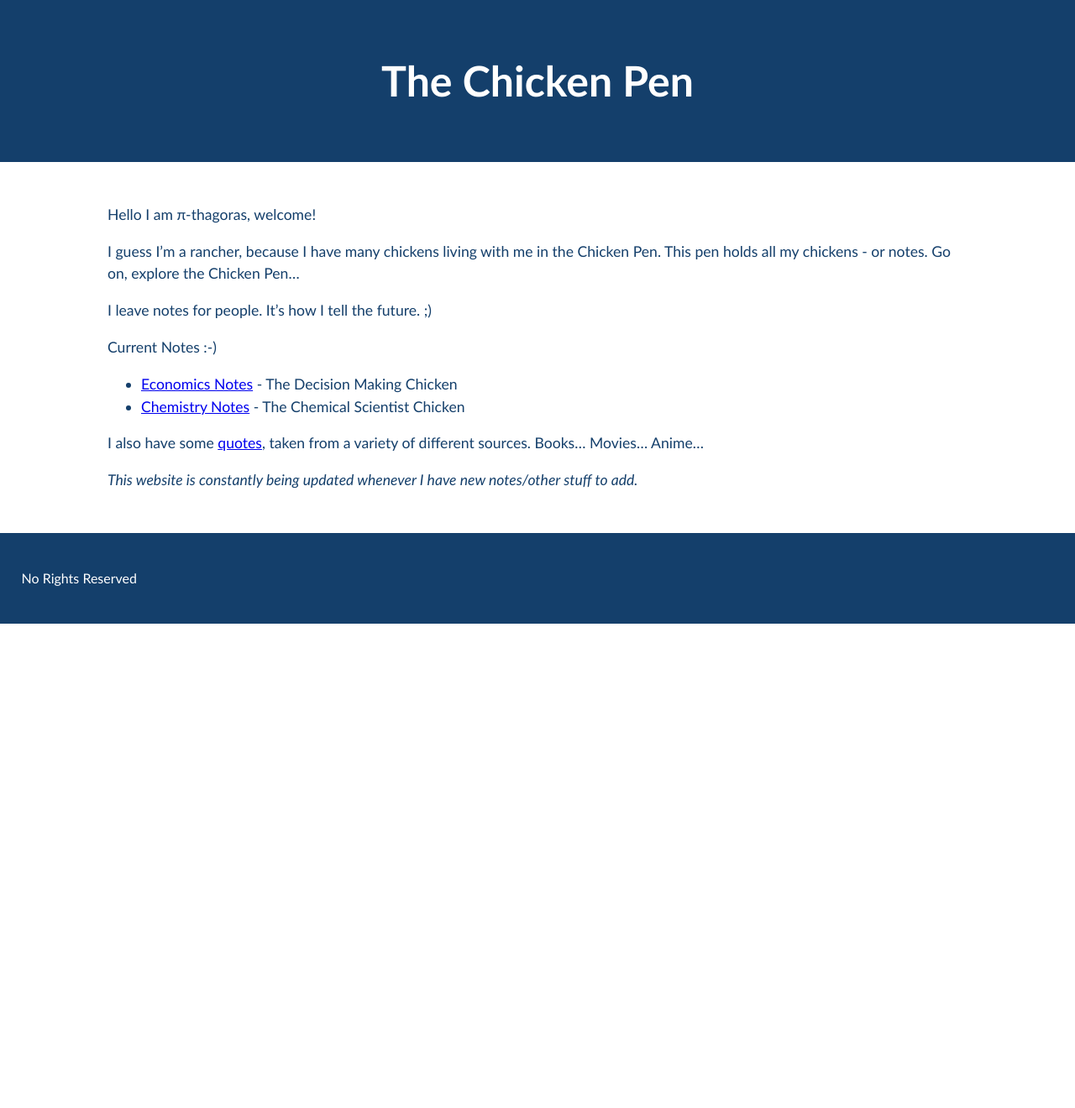
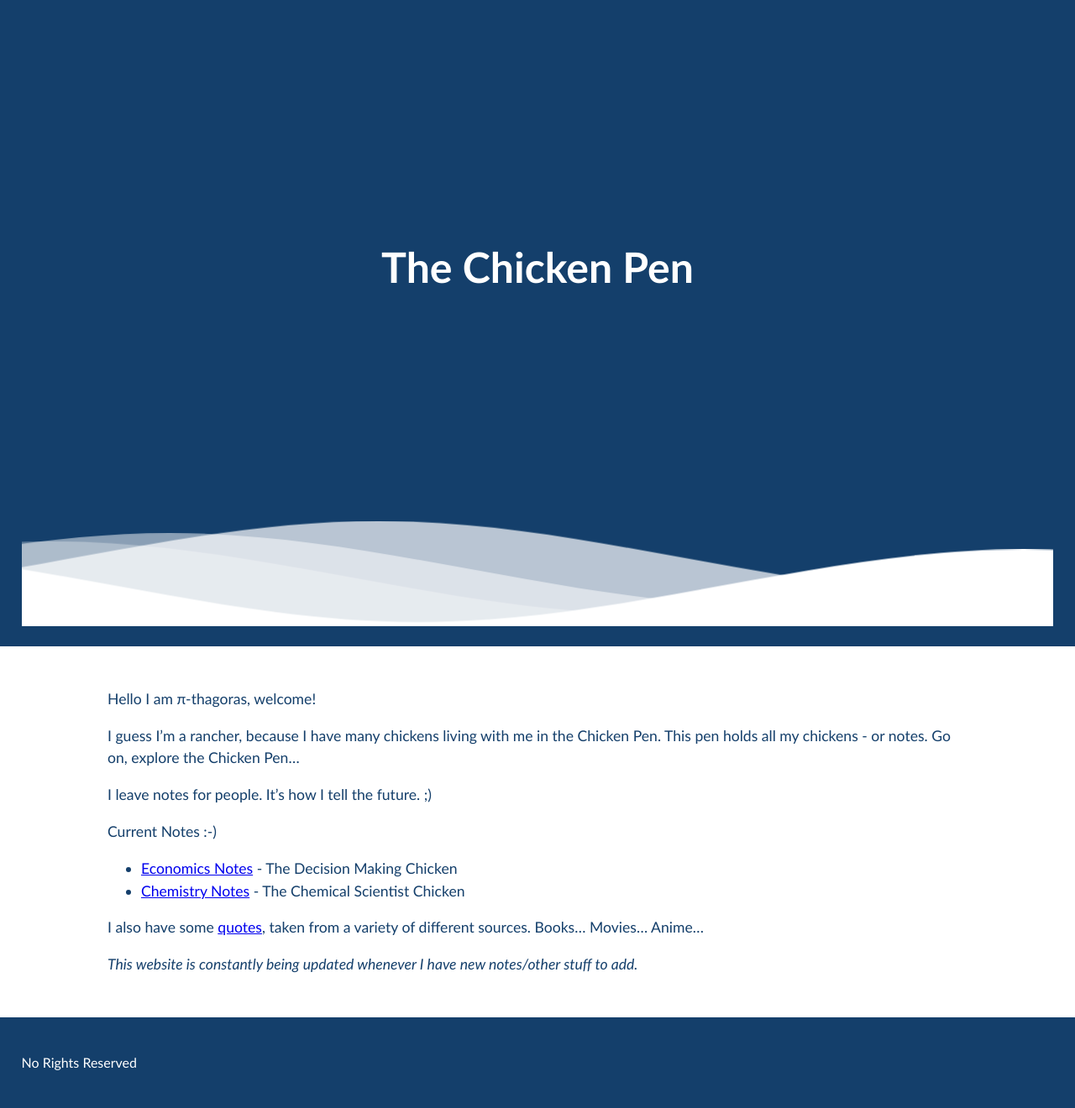
Before and after one commit to Pi-thagoras/the-chicken-pen, a Jekyll site: the page built from index.md, in a window 1280 px wide. Shown: the whole page at 84% size. Built offline with Jekyll 4.4.1, drawn with Linux system fonts in a browser that asks for light colours; before the commit the page ends 900 px from its top, so only the background shows below that.

Commit message:
vault backup: 2023-04-11 10:27:02

```diff
--- a/_layouts/default.html
+++ b/_layouts/default.html
@@ -10,11 +10,29 @@
 </head>
 <body>
     <div class="page-header">
+      <div class="inner-header flex">
         {% if page.title %}
           <h1>{{ page.title }}</h1>
         {% else %}
           <h1>{{ page.name }}</h1>
         {% endif %}
+      </div>
+      <!--Waves Container-->
+      <div>
+      <svg class="waves" xmlns="http://www.w3.org/2000/svg" xmlns:xlink="http://www.w3.org/1999/xlink"
+      viewBox="0 24 150 28" preserveAspectRatio="none" shape-rendering="auto">
+      <defs>
+      <path id="gentle-wave" d="M-160 44c30 0 58-18 88-18s 58 18 88 18 58-18 88-18 58 18 88 18 v44h-352z" />
+      </defs>
+      <g class="parallax">
+      <use xlink:href="#gentle-wave" x="48" y="0" fill="rgba(255,255,255,0.7" />
+      <use xlink:href="#gentle-wave" x="48" y="3" fill="rgba(255,255,255,0.5)" />
+      <use xlink:href="#gentle-wave" x="48" y="5" fill="rgba(255,255,255,0.3)" />
+      <use xlink:href="#gentle-wave" x="48" y="7" fill="#fff" />
+      </g>
+      </svg>
+      </div>
+<!--Waves end-->
     </div>
     <div class="page-content">
         {{ content }}
--- a/assets/css/styles.css
+++ b/assets/css/styles.css
@@ -78,3 +78,81 @@ img {
   margin-right: auto;
   width: 600px;
 }
+
+
+.header {
+  position:relative;
+  text-align:center;
+  background: linear-gradient(60deg, #143F6B 0%, rgba(0,172,193,1) 100%);
+  color:white;
+}
+
+.inner-header {
+  height:65vh;
+  width:100%;
+  margin: 0;
+  padding: 0;
+}
+
+.flex { /*Flexbox for containers*/
+  display: flex;
+  justify-content: center;
+  align-items: center;
+  text-align: center;
+}
+
+.waves {
+  position:relative;
+  width: 100%;
+  height:15vh;
+  margin-bottom:-7px; /*Fix for safari gap*/
+  min-height:100px;
+  max-height:150px;
+}
+
+.content {
+  position:relative;
+  height:20vh;
+  text-align:center;
+  background-color: white;
+}
+
+/* Animation */
+
+.parallax > use {
+  animation: move-forever 25s cubic-bezier(.55,.5,.45,.5)     infinite;
+}
+.parallax > use:nth-child(1) {
+  animation-delay: -2s;
+  animation-duration: 7s;
+}
+.parallax > use:nth-child(2) {
+  animation-delay: -3s;
+  animation-duration: 10s;
+}
+.parallax > use:nth-child(3) {
+  animation-delay: -4s;
+  animation-duration: 13s;
+}
+.parallax > use:nth-child(4) {
+  animation-delay: -5s;
+  animation-duration: 20s;
+}
+@keyframes move-forever {
+  0% {
+   transform: translate3d(-90px,0,0);
+  }
+  100% {
+    transform: translate3d(85px,0,0);
+  }
+}
+/*Shrinking for mobile*/
+@media (max-width: 768px) {
+  .waves {
+    height:40px;
+    min-height:40px;
+  }
+  .content {
+    height:30vh;
+  }
+}
```
Also changed, not shown: index.md (line endings or trailing spaces).
